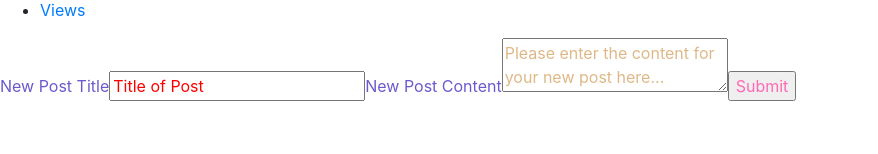
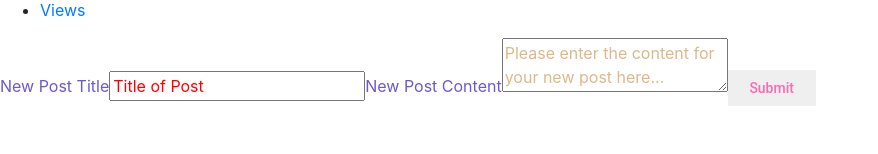
Before and after one commit to bakarilevy/Reactive_Blog, a React (Create React App) app in the folder reactive-blog/: page /form in a window 1280 px wide. Shown: the part 146-300 px from the top of the page, without its empty margins (0-878 px from the left). Built offline with nearby package versions, Linux system fonts and the light colour scheme.

Commit message:
Don't forget to bind those functions!

```diff
--- a/reactive-blog/src/components/postform/PostForm.js
+++ b/reactive-blog/src/components/postform/PostForm.js
@@ -13,6 +13,7 @@ class PostForm extends Component {
 
         this.handleChange = this.handleChange.bind(this);
         this.handleSubmit = this.handleSubmit.bind(this);
+        this.sendPost = this.sendPost.bind(this);
     }
 
     handleChange(event) {
@@ -55,7 +56,7 @@ class PostForm extends Component {
                 <label> New Post Content
                         <textarea name="value" class="valueInput" value={this.state.value} onChange={this.handleChange}/>
                 </label>
-                <input class="submitbutton" type='submit' value='Submit'/>
+                <button class="submitbutton" onClick={this.sendPost}>Submit</button>
             </form>
             </div>
         );
```
